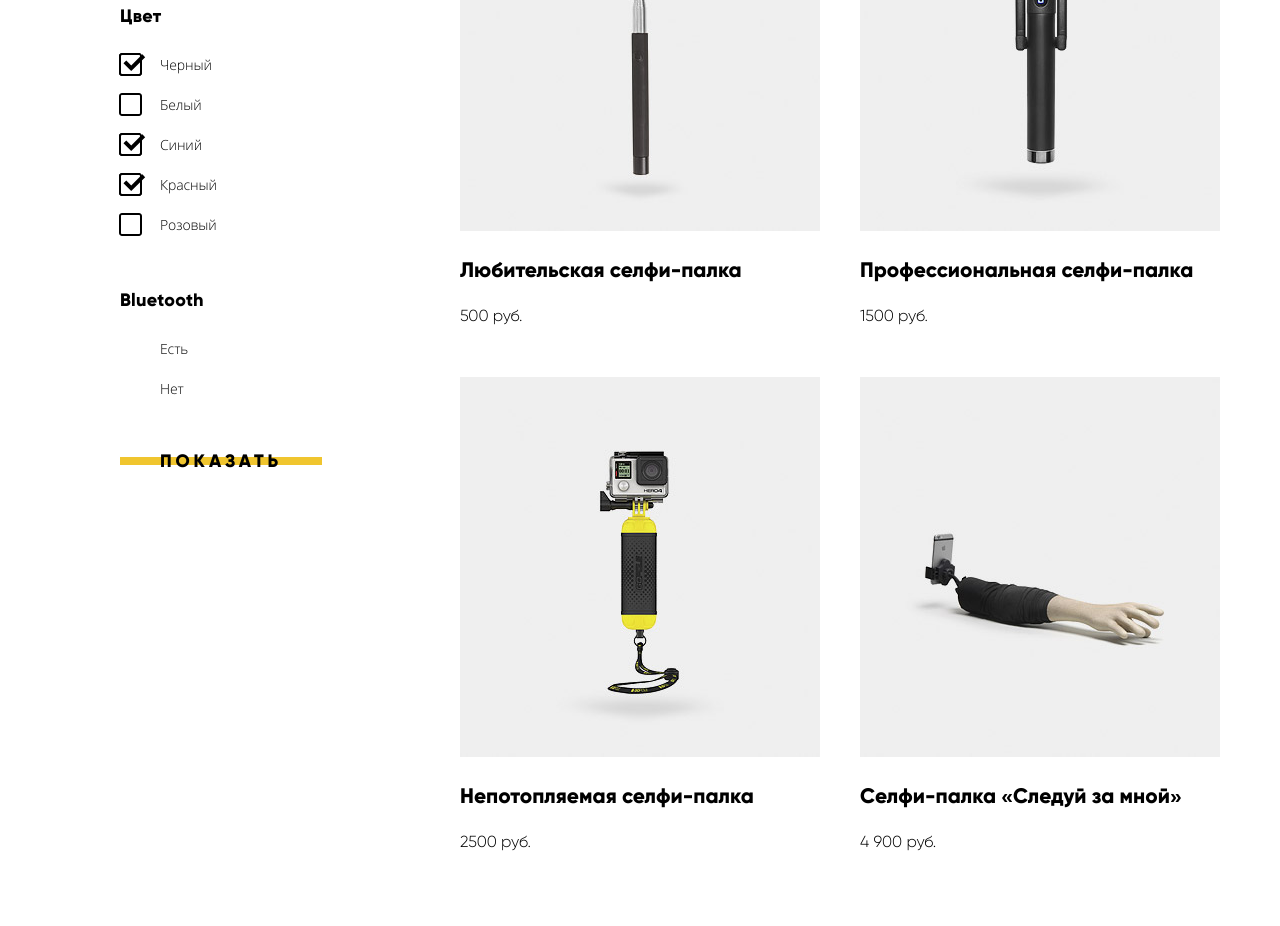
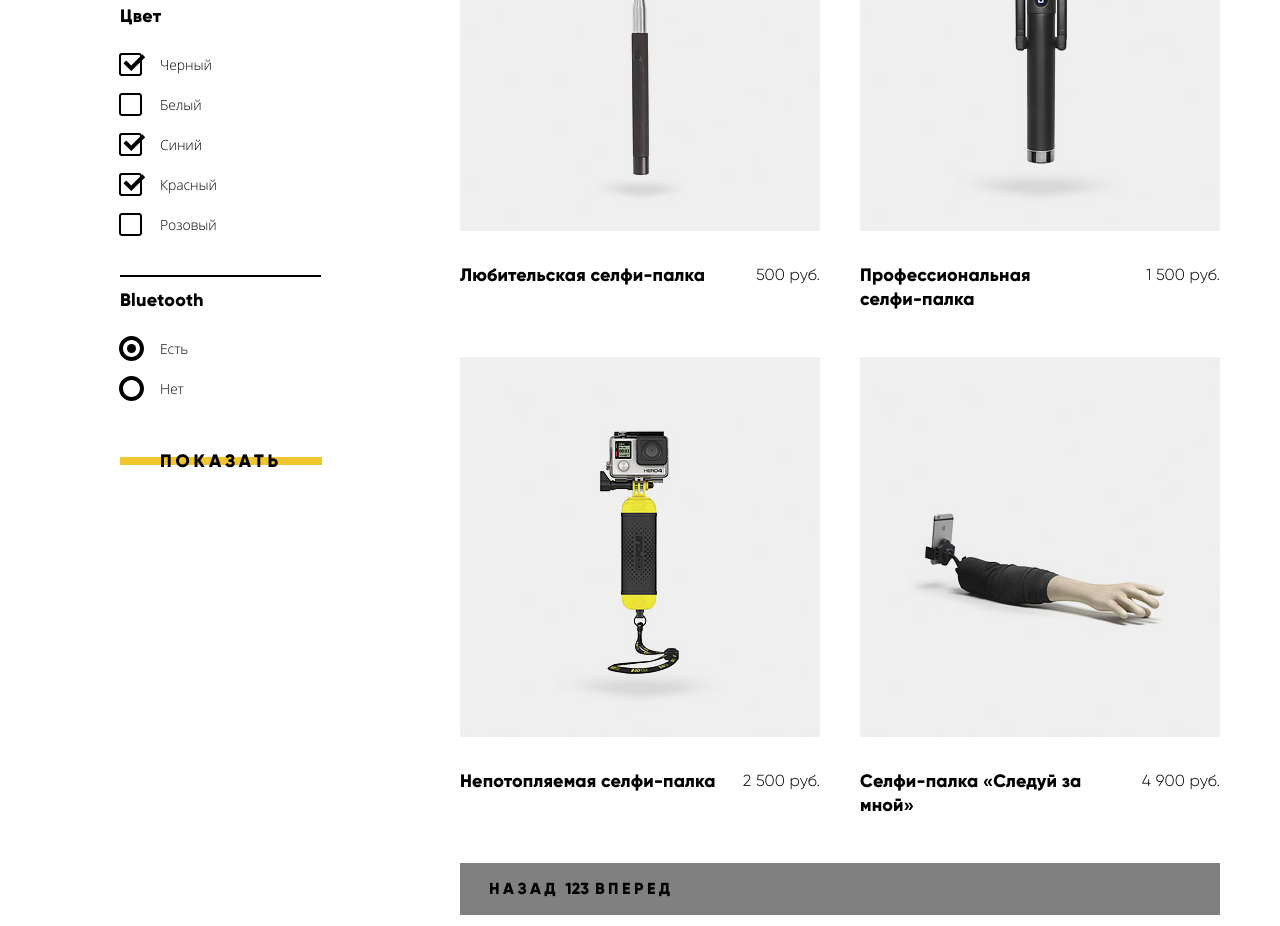
Before and after one commit to n4ks/868759-device, a plain HTML site: page catalog.html in a window 1280 px wide. Shown: the part 694-1620 px from the top of the page. Drawn offline with Linux system fonts and the light colour scheme.

Commit message:
пагинация в разработке

```diff
--- a/catalog.html
+++ b/catalog.html
@@ -96,7 +96,7 @@
                   id="filter-bluetooth-yes" checked>
                 <label for="filter-bluetooth-yes">Есть</label>
               </li>
-              <li>
+              <li class="filter-option">
                 <input class="visually-hidden filter-input filter-input-radio" type="radio" name="bluetooth" value="no"
                   id="filter-bluetooth-no">
                 <label for="filter-bluetooth-no">Нет</label>
@@ -111,24 +111,39 @@
         <ul class="catalog-list">
           <li class="catalog-item">
             <img class="catalog-item-image" src="img/newbie-selfie.jpg" width="360" height="380" alt="Любительская селфи-палка">
-            <h3><a href="#">Любительская селфи-палка</a></h3>
-            <span class="catalog-item-price">500 руб.</span>
+            <div class="catalog-item-info">
+              <h3><a href="#">Любительская селфи-палка</a></h3>
+              <span class="catalog-item-price">500 руб.</span>
+            </div>
           </li>
           <li class="catalog-item">
             <img class="catalog-item-image" src="img/professional-selfie.jpg" width="360" height="380" alt="Профессиональная селфи-палка">
-            <h3><a href="#">Профессиональная селфи-палка</a></h3>
-            <span class="catalog-item-price">1500 руб.</span>
+            <div class="catalog-item-info">
+              <h3><a href="#">Профессиональная<br> селфи-палка</a></h3>
+              <span class="catalog-item-price">1 500 руб.</span>
+            </div>
           </li>
           <li class="catalog-item">
             <img class="catalog-item-image" src="img/underwater-selfie.jpg" width="360" height="380" alt="Непотопляемая селфи-палка">
-            <h3><a href="#">Непотопляемая селфи-палка</a></h3>
-            <span class="catalog-item-price">2500 руб.</span>
+            <div class="catalog-item-info">
+              <h3><a href="#">Непотопляемая селфи-палка</a></h3>
+              <span class="catalog-item-price">2 500 руб.</span>
+            </div>
           </li>
           <li class="catalog-item">
             <img class="catalog-item-image" src="img/follow-me-selfie.jpg" width="360" height="380" alt="Селфи-палка «Следуй за мной»">
-            <h3><a href="#">Селфи-палка «Следуй за мной»</a></h3>
-            <span class="catalog-item-price">4 900 руб.</span>
+            <div class="catalog-item-info">
+              <h3><a href="#">Селфи-палка «Следуй за<br> мной»</a></h3>
+              <span class="catalog-item-price">4 900 руб.</span>
+            </div>
           </li>
+        </ul>
+        <ul class="pagination-list">
+          <li class="pagination-button"><button>Назад</button></li>
+          <li class="pagination-item pagination-item-current"><a>1</a></li>
+          <li class="pagination-item"><a href="#">2</a></li>
+          <li class="pagination-item"><a href="#">3</a></li>
+          <li class="pagination-button"><button>Вперед</button></li>
         </ul>
       </section>
     </div>
@@ -158,15 +173,19 @@
       </div>
       <div class="bottom-footer-wrapper">
         <ul class="footer-social">
-          <li><a class="social-button social-button-facebook" href="#"><span class="visually-hidden">Facebook</span><svg
+          <li>
+            <a class="social-button social-button-facebook" href="#"><span class="visually-hidden">Facebook</span><svg
                 version="1.1" id="Layer_1" xmlns="http://www.w3.org/2000/svg" xmlns:xlink="http://www.w3.org/1999/xlink"
                 x="0px" y="0px" width="32px" height="32px" viewBox="0 0 32 32" enable-background="new 0 0 32 32"
                 xml:space="preserve">
                 <path fill="#FFFFFF" d="M16,0C7.164,0,0,7.163,0,16s7.164,16,16,16c8.837,0,16-7.164,16-16S24.837,0,16,0z M20.062,9.455h-3.021
                v3.444h3.021v3.445h-3.021v8.61h-3.021v-8.61H11v-3.445h3.021V9.455c0-1.902,1.353-3.445,3.021-3.445h3.021V9.455z" />
-              </svg></a></li>
-          <li><a class="social-button social-button-instagram" href="#"><span class="visually-hidden">Instragram</span><svg
-                version="1.1" id="Layer_1" xmlns="http://www.w3.org/2000/svg" xmlns:xlink="http://www.w3.org/1999/xlink"
+              </svg>
+            </a>
+          </li>
+          <li>
+            <a class="social-button social-button-instagram" href="#"><span class="visually-hidden">Instragram</span>
+              <svg version="1.1" id="Layer_1" xmlns="http://www.w3.org/2000/svg" xmlns:xlink="http://www.w3.org/1999/xlink"
                 x="0px" y="0px" width="32px" height="32px" viewBox="0 0 32 32" enable-background="new 0 0 32 32"
                 xml:space="preserve">
                 <g>
@@ -179,10 +198,13 @@
                   M23.955,21.698c0,1.254-1.025,2.279-2.279,2.279H10.279C9.026,23.978,8,22.952,8,21.698V10.302c0-1.253,1.026-2.279,2.279-2.279
                  h11.396c1.254,0,2.279,1.026,2.279,2.279V21.698z" />
                 </g>
-              </svg></a></li>
-          <li><a class="social-button social-button-twitter" href="#"><span class="visually-hidden">Twitter</span><svg
-                version="1.1" xmlns="http://www.w3.org/2000/svg" xmlns:xlink="http://www.w3.org/1999/xlink" x="0px" y="0px"
-                width="32px" height="32px" viewBox="0 0 32 32" enable-background="new 0 0 32 32" xml:space="preserve">
+              </svg>
+            </a>
+          </li>
+          <li>
+            <a class="social-button social-button-twitter" href="#"><span class="visually-hidden">Twitter</span>
+              <svg version="1.1" xmlns="http://www.w3.org/2000/svg" xmlns:xlink="http://www.w3.org/1999/xlink" x="0px"
+                y="0px" width="32px" height="32px" viewBox="0 0 32 32" enable-background="new 0 0 32 32" xml:space="preserve">
                 <g id="Layer_1">
                 </g>
                 <g id="Layer_2">
@@ -194,7 +216,9 @@
                  c0.227-2.214,1.24-3.699,3.168-4.325c1.84-0.479,3.255,0.26,3.901,1.138c0.737-0.224,1.453-0.466,2.193-0.685
                  c-0.004,0.833-0.569,1.463-0.935,1.709c0.747,0.165,1.423-0.475,1.423-0.475C25.467,11.818,24.557,12.58,23.944,12.809z" />
                 </g>
-              </svg></a></li>
+              </svg>
+            </a>
+          </li>
         </ul>
         <p class="footer-copyright">
           <a class="htmlacademy-button" href="https://htmlacademy.ru/intensive/htmlcss" aria-label="Интенсив htmlacademy.ru">
--- a/css/styles.css
+++ b/css/styles.css
@@ -575,7 +575,7 @@ img {
   user-select: none;
 }
 
-.filter-input-checkbox + label::before {
+.filter-input-checkbox+label::before {
   content: "";
   position: absolute;
 
@@ -588,7 +588,7 @@ img {
   background-repeat: no-repeat;
 }
 
-.filter-input-checkbox:checked + label::after {
+.filter-input-checkbox:checked+label::after {
   content: "";
   position: absolute;
 
@@ -601,16 +601,42 @@ img {
   background-repeat: no-repeat;
 }
 
-.filter-input:hover + label {
+.filter-input:hover+label {
   color: rgba(0, 0, 0, 0.6);
 }
 
-.filter-input:active + label {
+.filter-input:active+label {
   color: #000000;
 }
 
-.filter-input:disabled + label {
+.filter-input:disabled+label {
   color: #a6a6a6;
+}
+
+.filter-input-radio+label::before {
+  content: "";
+  position: absolute;
+
+  width: 25px;
+  height: 25px;
+  top: 7px;
+  left: -41px;
+
+  background-image: url("../img/radio-off.svg");
+  background-position: 0 0;
+  background-repeat: no-repeat;
+}
+
+.filter-input-radio:checked+label::after {
+  content: "";
+  position: absolute;
+
+  width: 9px;
+  height: 9px;
+  top: 15px;
+  left: -33px;
+  background-color: #000000;
+  border-radius: 50%;
 }
 
 .filter {
@@ -618,8 +644,21 @@ img {
 }
 
 .filter legend {
+  position: relative;
+
   margin-bottom: 3px;
   letter-spacing: 0.3px;
+}
+
+.filter legend::before {
+  content: "";
+  position: absolute;
+
+  width: 201px;
+  height: 2px;
+  bottom: 35px;
+  background-color: #000000;
+
 }
 
 .filter fieldset {
@@ -643,13 +682,36 @@ img {
   /* display: none; */
 }
 
+.catalog-item-info {
+  display: flex;
+  /* justify-content: space-between; */
+  margin-top: 26px;
+
+}
+
+.catalog-item-image {
+  width: 360;
+  height: 380;
+}
+
 .catalog-item a {
   color: #000000;
+}
+
+.catalog-item h3 {
+  font-size: 18px;
+  line-height: 24px;
+  letter-spacing: 0.18px;
+  margin: 0;
+  padding: 0;
 }
 
 .catalog-item-price {
   font-family: "GilroyLight", Arial, sans-serif;
   font-size: 16px;
+  line-height: 24px;
+  letter-spacing: 0.2px;
+  margin-left: auto;
 }
 
 .dropdown-menu {
@@ -998,7 +1060,7 @@ img {
 
 .catalog-item {
   width: 360px;
-  margin-bottom: 49px;
+  margin-bottom: 46px;
   margin-right: 40px;
 }
 
@@ -1019,7 +1081,6 @@ img {
   width: 1040px;
 }
 
-
 .modal-feedback {
   margin: 0 auto;
   width: 960px;
@@ -1031,36 +1092,21 @@ img {
   box-shadow: inset 0 0 0 2px rgb(34, 25, 100);
 }
 
-
 .feedback-top-wrapper {
   display: flex;
   flex-direction: row;
   justify-content: space-between;
-
-
 }
 
 .feedback-form input {
   width: 360px;
 }
 
-/* .modal-feedback .feedback-form {
-  display: flex;
-  flex-direction: row;
-} */
-
-
 .feedback-middle-wrapper {
   display: flex;
   flex-direction: row;
   width: 200px;
 }
-
-/*
-.feedback-bottom-wrapper {
-  display: flex;
-  flex-direction: column;
-} */
 
 .feedback-form {
   margin: 0 auto;
@@ -1074,3 +1120,29 @@ img {
   /* background: rgba(34, 25, 100, 0.2);
   box-shadow: inset 0 0 0 2px rgb(34, 25, 100); */
 }
+
+
+.pagination-list {
+  margin: 0;
+  padding: 14px 23px;
+
+  font-size: 16px;
+  line-height: 24px;
+
+  display: flex;
+  flex-wrap: wrap;
+  /* justify-content: space-between; */
+  list-style: none;
+  background-color: gray;
+}
+
+.pagination-item a {
+  color: #000000;
+}
+
+.pagination-button button {
+  border: none;
+  background: none;
+  text-transform: uppercase;
+  letter-spacing: 3.5px;
+}
```
Also changed, not shown: img/radio-off.svg (added), img/radio-on.svg (added).
